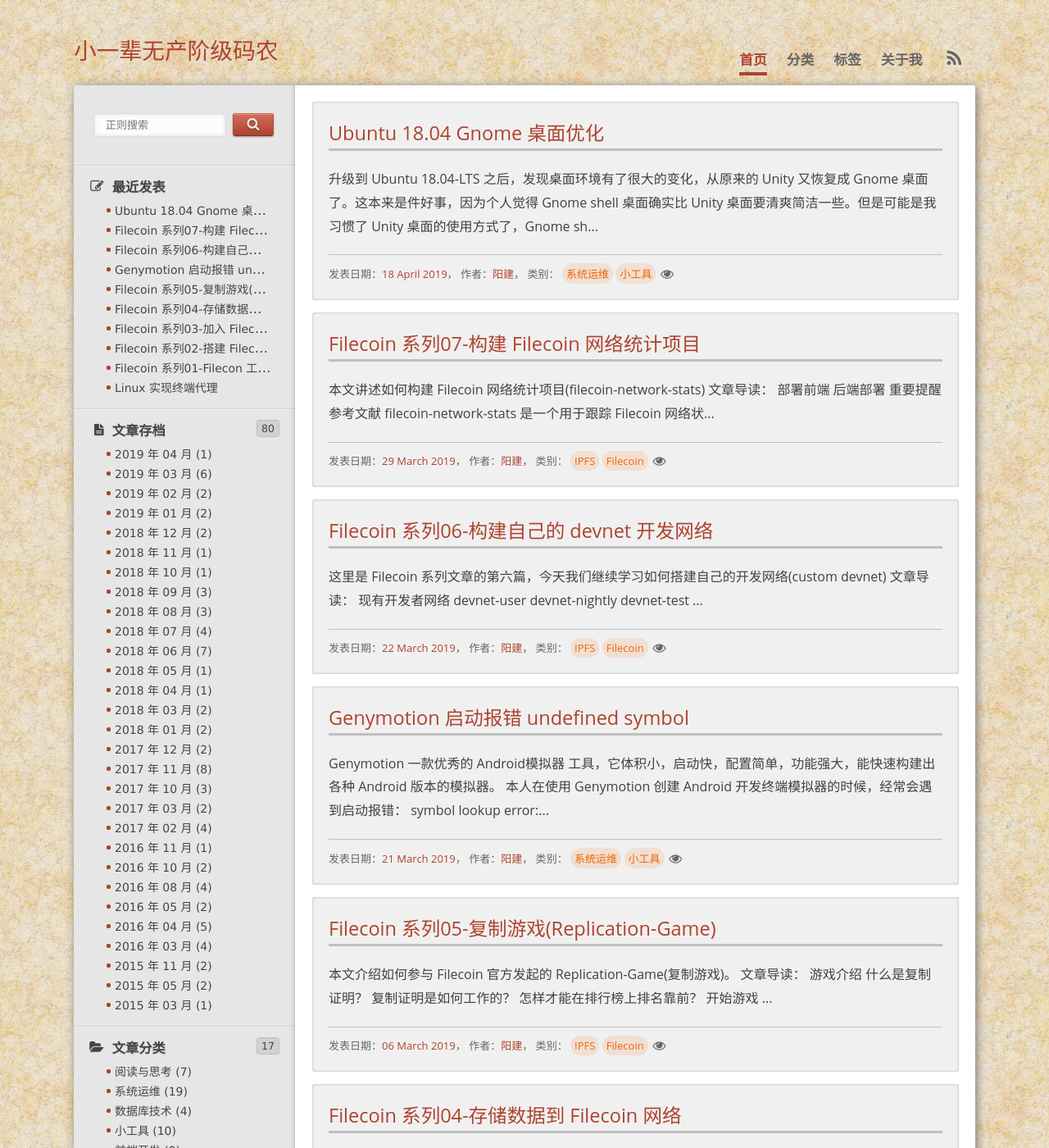
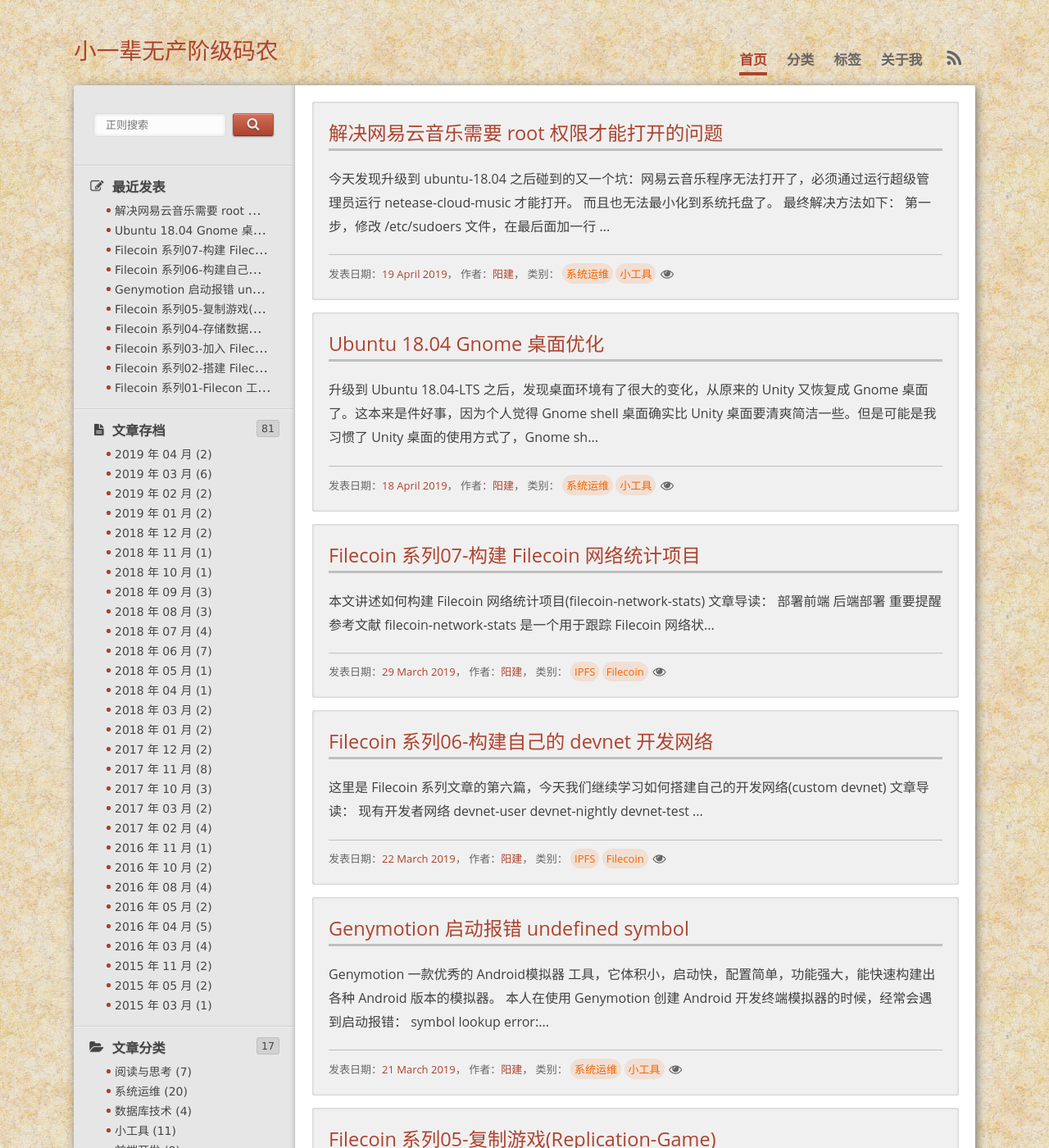
Before and after one commit to FunctFan/blog, a Jekyll site: the page built from index.html, in a window 1280 px wide and 1400 px high. Shown: the whole window at 82% size. Built offline with Jekyll 4.4.1, drawn with Linux system fonts in a browser that asks for light colours; the list of posts is cut into pages by our own code; some of the changed text lies outside the part shown.

Commit message:
add new blog for 'neteasy-cloud-music-run-as-root.md'

````diff
--- a/_posts/2019/04/2019-04-18-ubuntu-18.04-optimize.md
+++ b/_posts/2019/04/2019-04-18-ubuntu-18.04-optimize.md
@@ -61,11 +61,10 @@ gnome-shell --version
 * 在 Web 浏览器中查找并安装扩展程序
 * 下载并手动安装扩展
 
-> 1.使用 gnome-shell-extensions 包 [最简单最安全的方式]
+> 一、使用 gnome-shell-extensions 包 [最简单最安全的方式]
 
 Ubuntu（以及其他几个 Linux 发行版，如 Fedora ）提供了一个包，这个包有最小集合的 GNOME 扩展。
 由于 Linux 发行版经过测试，所以你不必担心兼容性问题。
-
 如果你不想费神，你只需获得这个包，你就可以安装 8-10 个 GNOME 扩展。
 
 ```bash
@@ -92,7 +91,7 @@ GNOME 项目有一个专门用于扩展的 [网站](https://extensions.gnome.org
 
 ![](/images/1px.png){:data-src="http://blog.img.r9it.com/image-9e5776312cbf276a985536cc0e1d4831.jpg" class="img-view"}
 
-> 要使用此站点控制 GNOME Shell 扩展，你必须安装由两部分组成的 GNOME Shell 集成：浏览器扩展和本地主机消息应用。
+***要使用此站点控制 GNOME Shell 扩展，你必须安装由两部分组成的 GNOME Shell 集成：浏览器扩展和本地主机消息应用。***
 
 你只需在你的 Web 浏览器上点击建议的附加组件链接即可。你也可以从下面的链接安装它们：
 
--- /dev/null
+++ b/_posts/2019/04/2019-04-19-neteasy-cloud-music-run-as-root.md
@@ -0,0 +1,44 @@
+---
+layout: post
+title: 解决网易云音乐需要 root 权限才能打开的问题
+categories: [系统运维,小工具]
+tags: [网易云音乐]
+status: publish
+type: post
+published: true
+author: blackfox
+permalink: /20190419/neteasy-cloud-music-run-as-root.html
+desc: ubuntu 18.04 不显示系统托盘图标, 网易云音乐需要 root 权限
+---
+
+今天发现升级到 ubuntu-18.04 之后碰到的又一个坑：网易云音乐程序无法打开了，必须通过运行超级管理员运行 `netease-cloud-music` 才能打开。
+而且也无法最小化到系统托盘了。
+
+最终解决方法如下：
+
+> 第一步，修改 `/etc/sudoers` 文件，在最后面加一行
+
+```bash
+{user} ALL = NOPASSWD: /usr/bin/netease-cloud-music
+```
+
+这里的 `{user}` 就是你当前登录系统的用户，如果不知道请在终端运行 `whoami` 命令
+
+**这一步修改 `sudoers` 文件要非常慎重，修改之前请先设置 root 密码，否则改错了你会非常麻烦，有 root 密码的话改错了还可以再改回来。**
+
+> 第二步，sudo vim /usr/share/applications/netease-cloud-music.desktop
+
+修改 `Exec=netease-cloud-music %U` 为 `Exec=sudo netease-cloud-music %U`
+
+然后你就可以通过点击网易云音乐的图片打开播放器软件了。
+
+接下来就是解决如何让网易云音乐的图标显示在系统托盘上，否则你一不小心关闭窗口之后不知道从哪能唤醒它。
+
+这个也非常简单，安装一个 [TopIcons](https://extensions.gnome.org/extension/495/topicons/) 的 `GNOME` 扩展就可以解决。
+不知道怎么安装的请阅读 [Ubuntu 18.04 Gnome 桌面优化](/20190418/ubuntu-18.04-gnome-optimize.html)。
+
+安装之后在 `gnome-tweaks` 工具软件中启用该扩展就可以了。
+
+# 参考链接
+
+* [JoyNop's Blog](https://www.joynop.com/75.html)
````
Also changed, not shown: other parts of _posts/2019/04/2019-04-18-ubuntu-18.04-optimize.md (+6 -6 lines).
